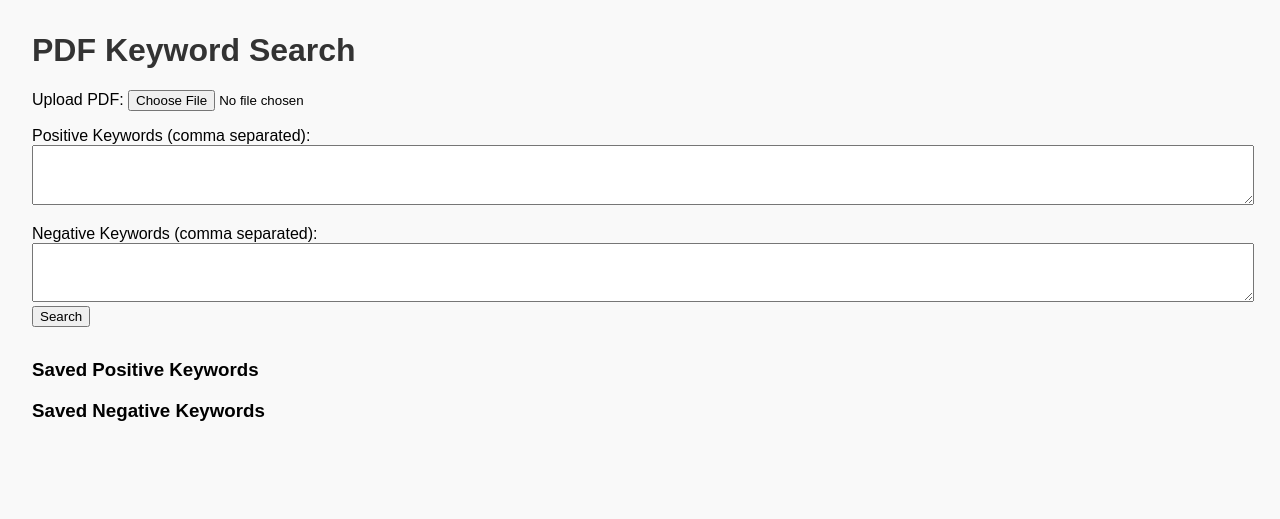
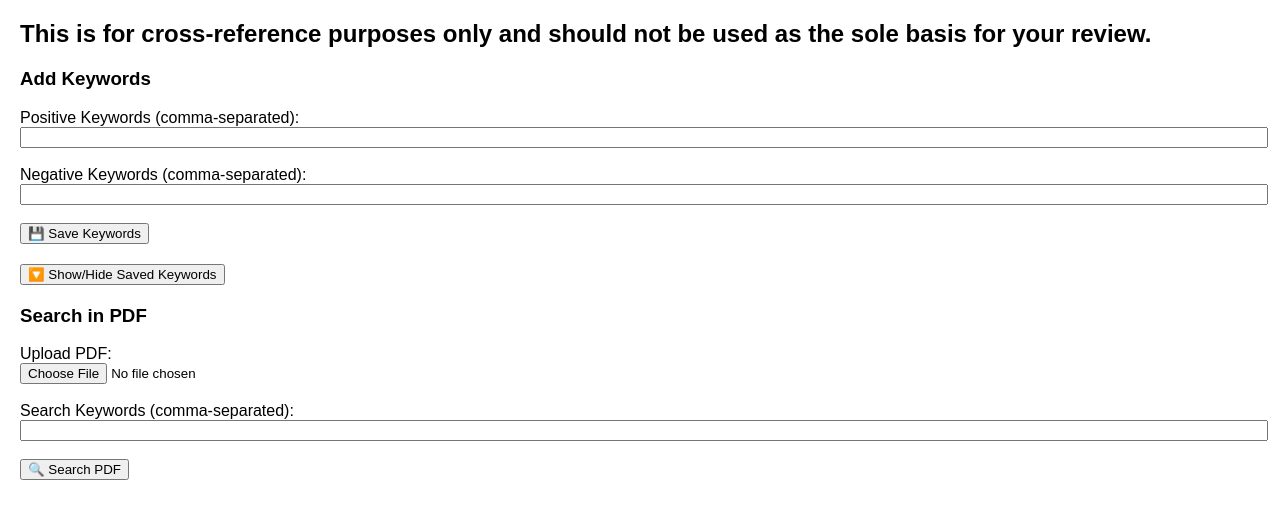
Before and after one commit to Aaronicc/pdf-keyword-search, a Flask app: page / in a window 1280 px wide. Shown: the top 519 px of the page. Run offline with Flask 3, Linux system fonts and the light colour scheme; data that the repository does not hold is empty.

Commit message:
Update index.html

```diff
--- a/templates/index.html
+++ b/templates/index.html
@@ -1,150 +1,95 @@
-<!doctype html>
+<!DOCTYPE html>
 <html lang="en">
 <head>
-  <meta charset="utf-8">
+    <meta charset="UTF-8">
     <title>PDF Keyword Search</title>
-  <link rel="stylesheet" href="https://cdnjs.cloudflare.com/ajax/libs/font-awesome/6.5.0/css/all.min.css">
     <style>
-    body {
-      font-family: Arial, sans-serif;
-      margin: 2em;
-      background-color: #f9f9f9;
+        body { font-family: Arial, sans-serif; margin: 20px; }
+        .section { margin-bottom: 20px; }
+        .hidden { display: none; }
+        .match-highlight { font-weight: bold; color: green; }
+    </style>
+    <script>
+        function toggleVisibility(id) {
+            const el = document.getElementById(id);
+            el.classList.toggle("hidden");
         }
-    h1 {
-      color: #333;
-    }
-    form {
-      margin-bottom: 2em;
-    }
-    label {
-      display: block;
-      margin-top: 1em;
-    }
-    textarea {
-      width: 100%;
-      height: 4em;
-    }
-    .results {
-      background: #fff;
-      padding: 1em;
-      border: 1px solid #ccc;
-      margin-top: 2em;
-    }
-    .keyword-list {
-      list-style: none;
-      padding: 0;
-    }
-    .keyword-list li {
-      display: flex;
-      align-items: center;
-      justify-content: space-between;
-      background: #eee;
-      margin-bottom: 5px;
-      padding: 5px 10px;
-      border-radius: 4px;
-    }
-    .keyword-list li span {
-      flex-grow: 1;
-    }
-    .keyword-list i {
-      cursor: pointer;
-      margin-left: 10px;
-      color: #333;
-    }
-    .match {
-      margin: 0.5em 0;
-      padding: 0.5em;
-      background-color: #e0f7fa;
-      border-left: 5px solid #00acc1;
-    }
-    .match strong {
-      color: #006064;
-    }
-  </style>
+    </script>
 </head>
 <body>
-  <h1>PDF Keyword Search</h1>
 
-  <form action="/search_pdf" method="post" enctype="multipart/form-data">
-    <label>Upload PDF:
-      <input type="file" name="pdf_file" required>
-    </label>
-    <label>Positive Keywords (comma separated):
-      <textarea name="positive_keywords"></textarea>
-    </label>
-    <label>Negative Keywords (comma separated):
-      <textarea name="negative_keywords"></textarea>
-    </label>
-    <button type="submit">Search</button>
+    <h2>This is for cross-reference purposes only and should not be used as the sole basis for your review.</h2>
+
+    <!-- Add Keywords Form -->
+    <div class="section">
+        <h3>Add Keywords</h3>
+        <form action="/add_keywords" method="POST">
+            <label>Positive Keywords (comma-separated):</label><br>
+            <input type="text" name="positive_keywords" style="width: 100%;"><br><br>
+
+            <label>Negative Keywords (comma-separated):</label><br>
+            <input type="text" name="negative_keywords" style="width: 100%;"><br><br>
+
+            <button type="submit">💾 Save Keywords</button>
         </form>
+    </div>
 
-  <h3>Saved Positive Keywords</h3>
-  <ul class="keyword-list">
-    {% for keyword in saved_pos_keywords %}
-    <li>
-      <span>{{ keyword[1] }}</span>
-      <span>
-        <i class="fa-solid fa-pen-to-square" onclick="editKeyword({{ keyword[0] }}, '{{ keyword[1] }}', 'positive')"></i>
-        <i class="fa-solid fa-trash" onclick="confirmDelete({{ keyword[0] }}, 'positive')"></i>
-      </span>
-    </li>
+    <!-- Toggle Saved Keywords -->
+    <div class="section">
+        <button onclick="toggleVisibility('savedKeywords')">🔽 Show/Hide Saved Keywords</button>
+        <div id="savedKeywords" class="hidden">
+            <h4>Saved Positive Keywords:</h4>
+            <ul>
+                {% for kw in saved_pos_keywords %}
+                    <li>{{ kw }}</li>
                 {% endfor %}
             </ul>
-
-  <h3>Saved Negative Keywords</h3>
-  <ul class="keyword-list">
-    {% for keyword in saved_neg_keywords %}
-    <li>
-      <span>{{ keyword[1] }}</span>
-      <span>
-        <i class="fa-solid fa-pen-to-square" onclick="editKeyword({{ keyword[0] }}, '{{ keyword[1] }}', 'negative')"></i>
-        <i class="fa-solid fa-trash" onclick="confirmDelete({{ keyword[0] }}, 'negative')"></i>
-      </span>
-    </li>
+            <h4>Saved Negative Keywords:</h4>
+            <ul>
+                {% for kw in saved_neg_keywords %}
+                    <li>{{ kw }}</li>
                 {% endfor %}
             </ul>
+        </div>
+    </div>
 
+    <!-- PDF Upload & Search -->
+    <div class="section">
+        <h3>Search in PDF</h3>
+        <form action="/" method="POST" enctype="multipart/form-data">
+            <label>Upload PDF:</label><br>
+            <input type="file" name="pdf_file" required><br><br>
+
+            <label>Search Keywords (comma-separated):</label><br>
+            <input type="text" name="keywords" style="width: 100%;"><br><br>
+
+            <button type="submit">🔍 Search PDF</button>
+        </form>
+    </div>
+
+    <!-- Results -->
     {% if results %}
-  <div class="results">
-    <h3>Keyword Matches</h3>
-    {% for result in results %}
-    <div class="match">
-      <strong>Page {{ result.page }}</strong>: {{ result.text }}
-    </div>
+        <div class="section">
+            <h3>Search Results</h3>
+            <ul>
+                {% for r in results %}
+                    <li>{{ r|safe }}</li>
                 {% endfor %}
+            </ul>
         </div>
     {% endif %}
 
-  <form id="deleteForm" method="post" style="display:none;"></form>
-  <form id="editForm" method="post" style="display:none;"></form>
+    <!-- Summary -->
+    {% if counts %}
+        <div class="section">
+            <h3>Summary of Matches</h3>
+            <ul>
+                {% for k, v in counts.items() %}
+                    <li>{{ k }}: {{ v }} transaction{{ 's' if v != 1 else '' }}</li>
+                {% endfor %}
+            </ul>
+        </div>
+    {% endif %}
 
-  <script>
-    function confirmDelete(id, type) {
-      if (confirm('Are you sure you want to delete this keyword?')) {
-        const form = document.getElementById('deleteForm');
-        form.action = '/delete_keyword/' + id + '?type=' + type;
-        form.submit();
-      }
-    }
-
-    function editKeyword(id, word, type) {
-      const newWord = prompt('Edit keyword:', word);
-      if (newWord && newWord !== word) {
-        const form = document.getElementById('editForm');
-        form.action = '/edit_keyword/' + id;
-        const input1 = document.createElement('input');
-        input1.type = 'hidden';
-        input1.name = 'word';
-        input1.value = newWord;
-        const input2 = document.createElement('input');
-        input2.type = 'hidden';
-        input2.name = 'type';
-        input2.value = type;
-        form.appendChild(input1);
-        form.appendChild(input2);
-        form.submit();
-      }
-    }
-  </script>
 </body>
 </html>
```
Lines whose indentation alone changed are shown as unchanged.
